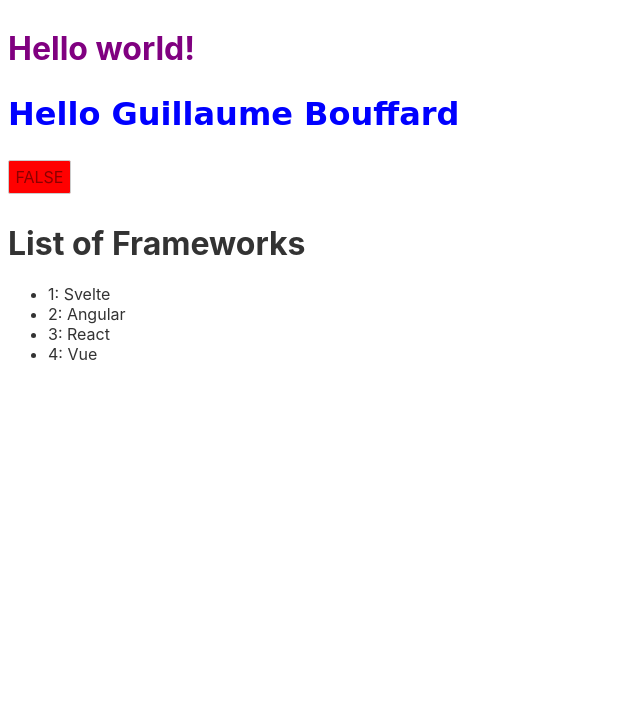
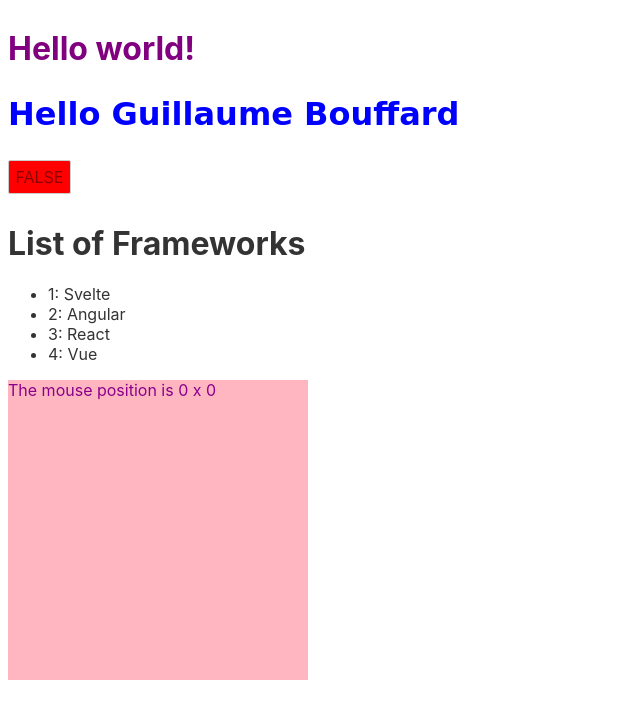
Before and after one commit to GBouffard/first-svelte-tutorial, a Svelte app: page / in a window 1280 px wide. Shown: the top 718 px of the page, without its empty margins (0-640 px from the left). Built offline with nearby package versions, Linux system fonts and the light colour scheme.

Commit message:
Add event demo component

```diff
--- a/src/App.svelte
+++ b/src/App.svelte
@@ -1,8 +1,9 @@
 <script>
+  export let name;
   import Greeting from "./Greeting.svelte";
   import IfLogic from "./IfLogic.svelte";
   import EachList from "./EachList.svelte";
-  export let name;
+  import EventDemo from "./EventDemo.svelte";
 </script>
 
 <style>
@@ -15,3 +16,4 @@
 <Greeting first_name="Guillaume" last_name="Bouffard" />
 <IfLogic />
 <EachList />
+<EventDemo />
--- /dev/null
+++ b/src/EventDemo.svelte
@@ -0,0 +1,18 @@
+<script>
+  let m = { x: 0, y: 0 };
+  const handleMousemove = event => {
+    m.x = event.clientX;
+    m.y = event.clientY;
+  };
+</script>
+
+<style>
+  div {
+    width: 300px;
+    height: 300px;
+    color: darkmagenta;
+    background: lightpink;
+  }
+</style>
+
+<div on:mousemove={handleMousemove}>The mouse position is {m.x} x {m.y}</div>
```
